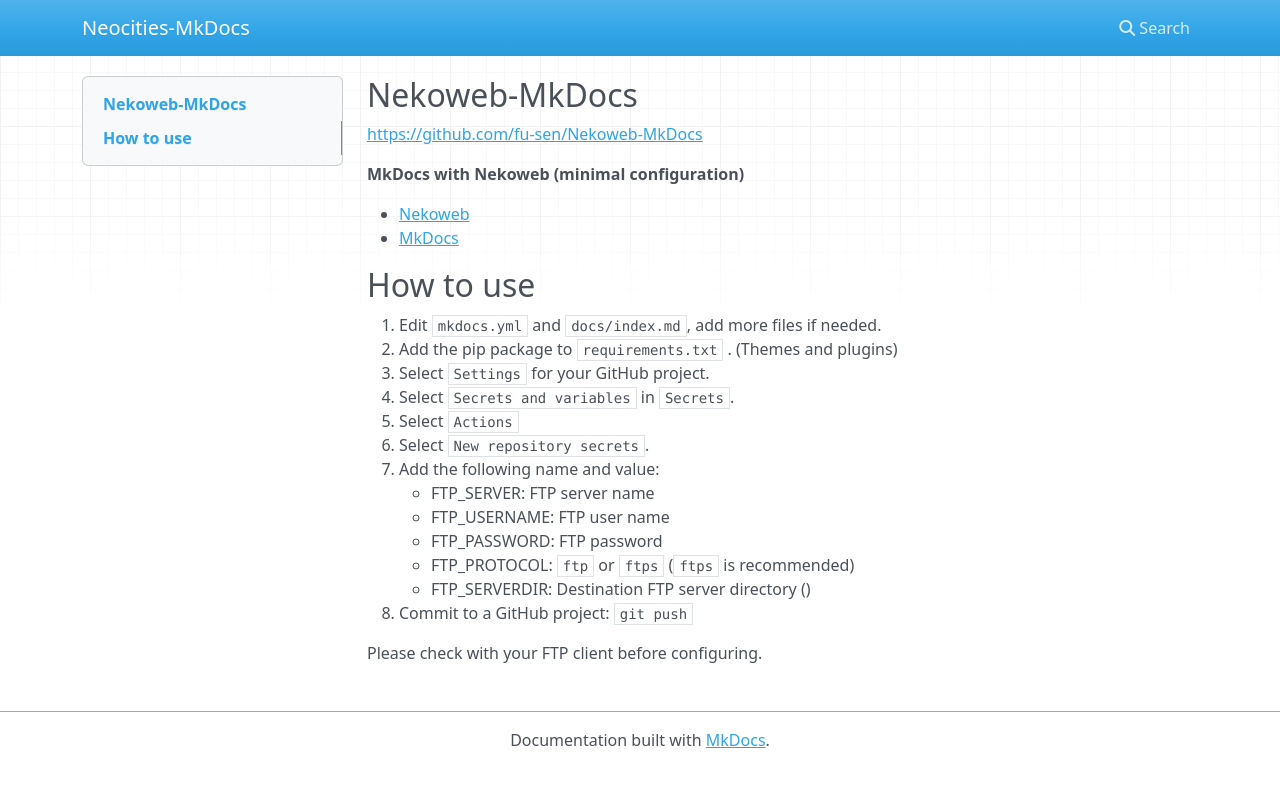
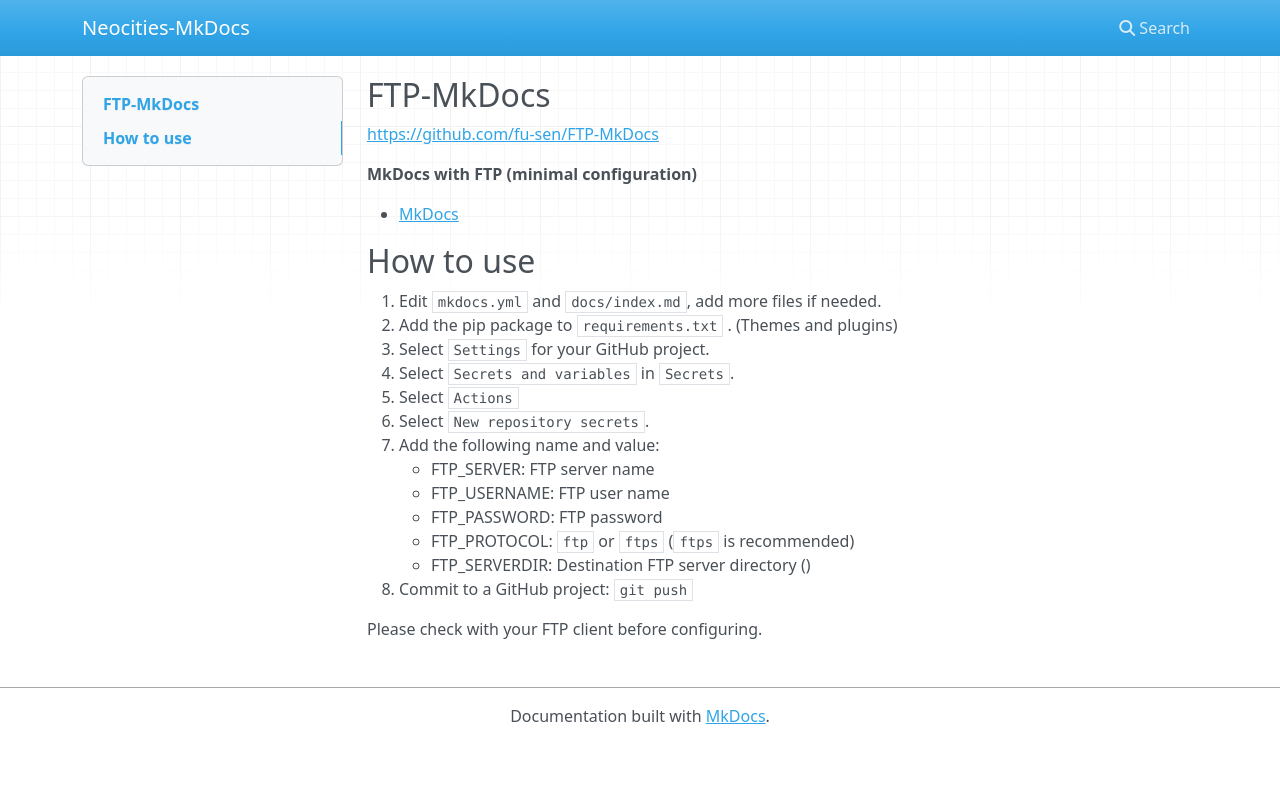
Before and after one commit to fu-sen/FTP-MkDocs, an MkDocs documentation site: the page built from docs/index.md, in a window 1280 px wide. Shown: the top 787 px of the page. Built offline with MkDocs 1.6.1, drawn with Linux system fonts in a browser that asks for light colours; nearby versions of some CDN libraries.

Commit message:
💻️ Update `index`

```diff
--- a/docs/index.md
+++ b/docs/index.md
@@ -1,10 +1,9 @@
-## Nekoweb-MkDocs
+## FTP-MkDocs
 
-<https://github.com/fu-sen/Nekoweb-MkDocs>
+<https://github.com/fu-sen/FTP-MkDocs>
 
-**MkDocs with Nekoweb (minimal configuration)**
+**MkDocs with FTP (minimal configuration)**
 
-- [Nekoweb](https://nekoweb.org/)
 - [MkDocs](https://www.mkdocs.org/)
 
 ## How to use
```
